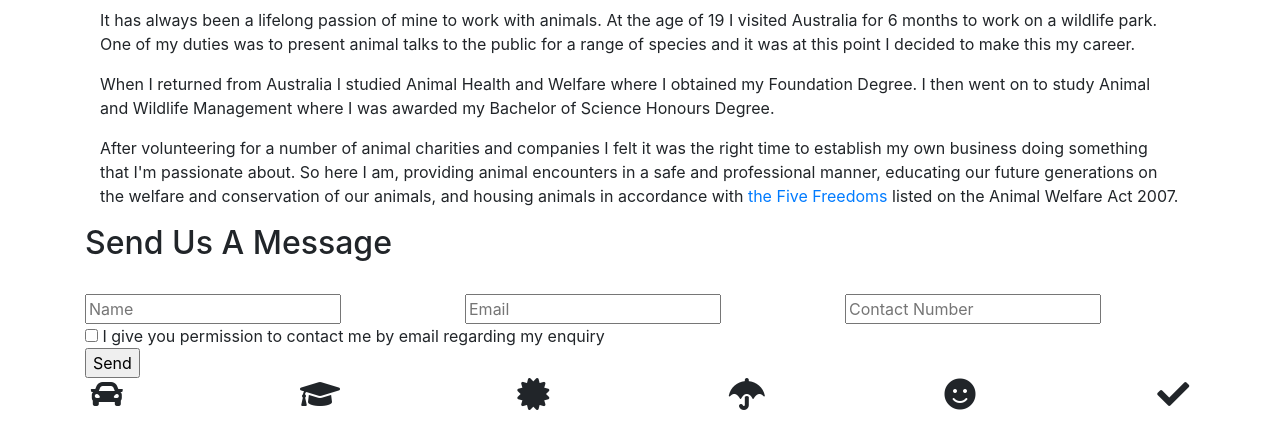
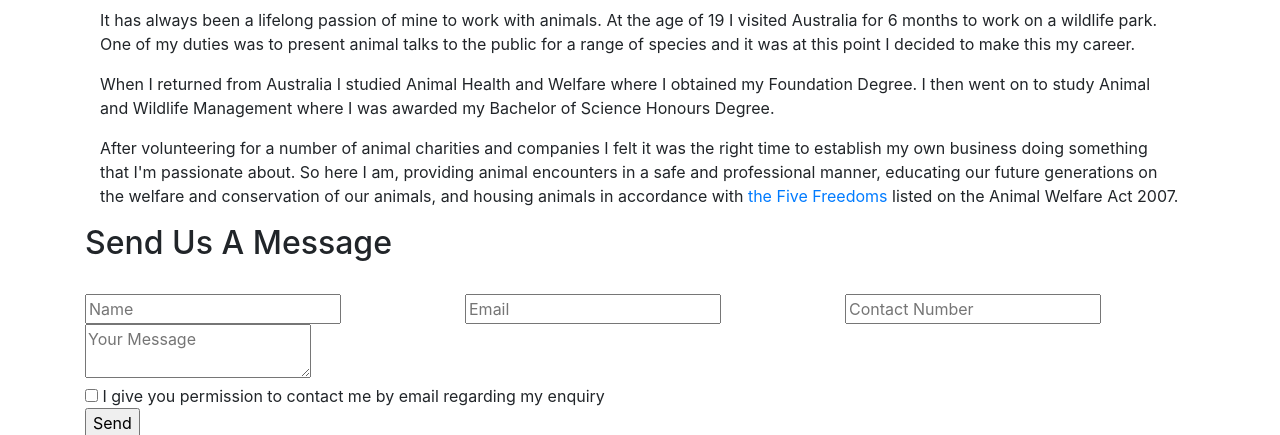
Before and after one commit to SJWhitaker/animalhousezoo, a plain HTML site: page ahz/about.html in a window 1280 px wide. Shown: the part 725-1160 px from the top of the page. Drawn offline with nearby package versions, Linux system fonts and the light colour scheme; some packages are replaced by stand-ins of ours; a script that the page names is missing; a small style sheet from the web is missing.

Commit message:
Update about.html

```diff
--- a/ahz/about.html
+++ b/ahz/about.html
@@ -105,7 +105,9 @@
             <div class="col-sm-12 col-md-4"><input type="text" name="your-email" placeholder="Email" required></div>
             <div class="col-sm-12 col-md-4"><input type="text" name="your-number" placeholder="Contact Number" required></div>
             </div>
-
+             <div class="row">
+            <div class="col-sm-12 col-md-12"><textarea name="your-message" placeholder="Your Message"></textarea></div>
+            </div>
 
             <div class="row">
             <div class="col-sm-12 col-md-12">
```
